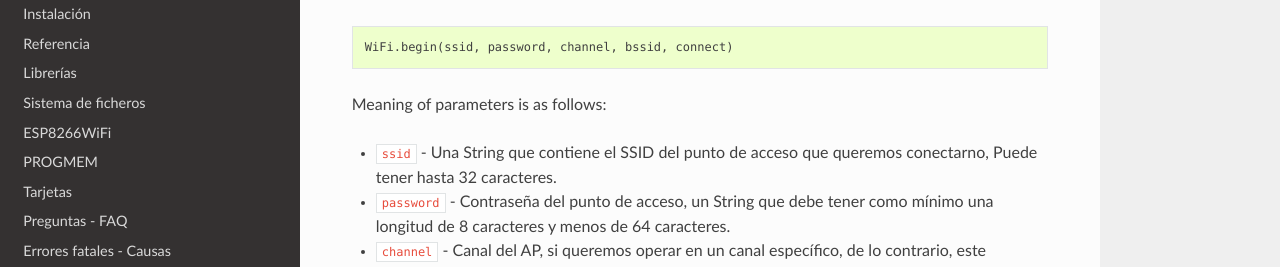
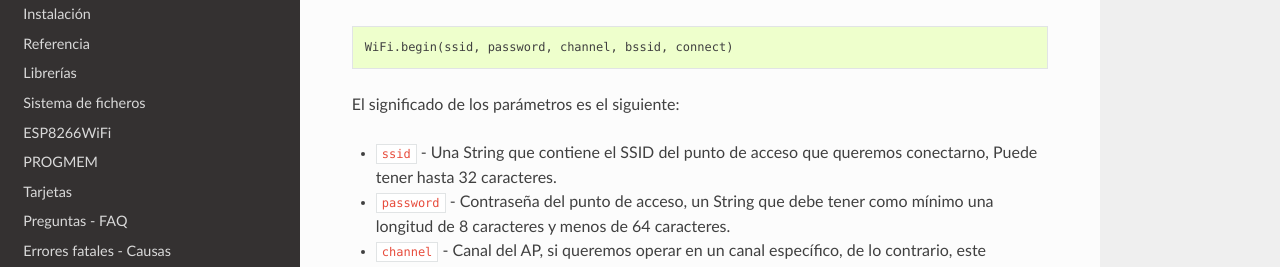
Before and after one commit to lrmoreno007/ESP8266-Arduino-Spanish, a Sphinx documentation site: the page built from doc/esp8266wifi/station-class.rst, in a window 1280 px wide and 900 px high, scrolled down 1814 px. Shown: the part 163-430 px from the top of the window. Built offline with Sphinx 7.4.7 and the Read the Docs theme 2.0.0, drawn with Linux system fonts in a browser that asks for light colours; pages that are not in the unit, such as notebooks, are missing from menus.

Commit message:
Update station-class.rst

```diff
--- a/doc/esp8266wifi/station-class.rst
+++ b/doc/esp8266wifi/station-class.rst
@@ -76,7 +76,7 @@ A continuación se muestra la sintaxis de otra sobrecarga de ``begin`` con todos
 
     WiFi.begin(ssid, password, channel, bssid, connect)
 
-Meaning of parameters is as follows:
+El significado de los parámetros es el siguiente:
 
 * ``ssid`` - Una String que contiene el SSID del punto de acceso que queremos conectarno, Puede tener hasta 32 caracteres.
 
```
